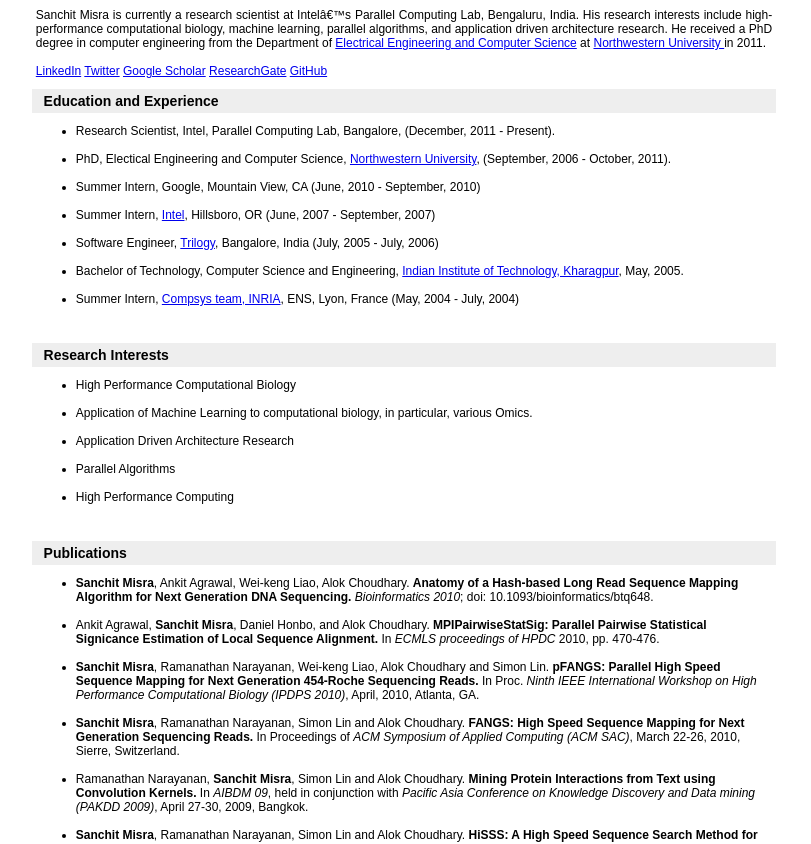
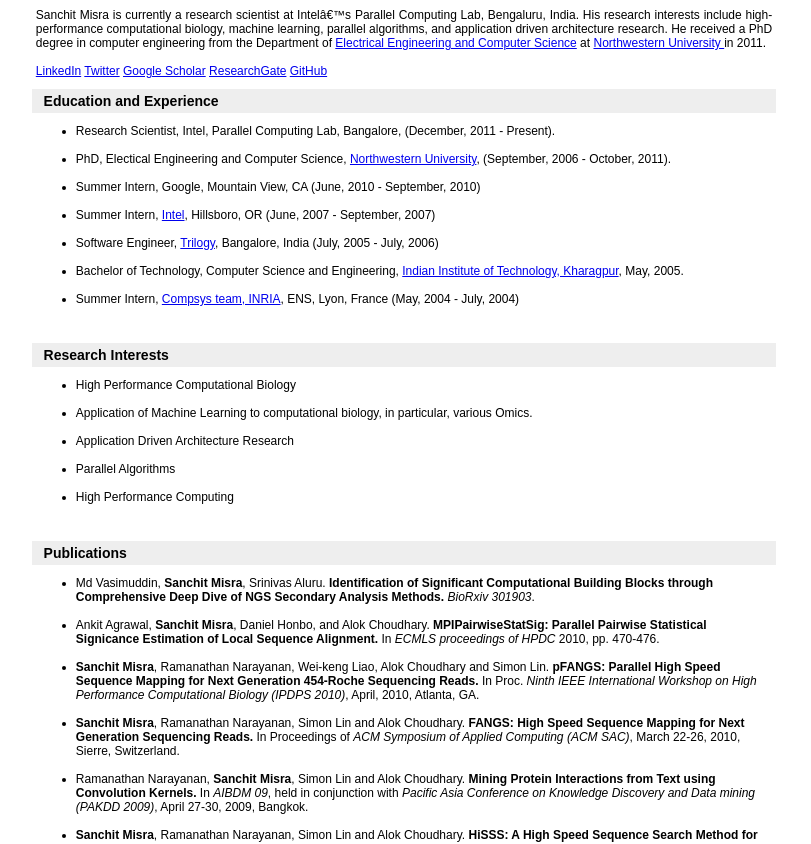
Before and after one commit to sanchit-misra/sanchit-misra.github.io, a plain HTML site: page index.html in a window 1280 px wide. Shown: the part 256-1100 px from the top of the page, without its empty margins (236-1047 px from the left). Drawn offline with Linux system fonts and the light colour scheme.

Commit message:
Added one publication

```diff
--- a/index.html
+++ b/index.html
@@ -191,9 +191,9 @@
 
     <tr><td class="style_word">
     <ul type=disc>
-    <li><b>Sanchit Misra</b>, Ankit Agrawal, Wei-keng Liao, Alok Choudhary. <b>Anatomy
-    of a Hash-based Long Read Sequence Mapping Algorithm for Next
-    Generation DNA Sequencing.</b> <i>Bioinformatics 2010</i>; doi: 10.1093/bioinformatics/btq648.
+    <li>Md Vasimuddin, <b>Sanchit Misra</b>, Srinivas Aluru.
+    <b> Identification of Significant Computational Building Blocks through Comprehensive Deep Dive of NGS Secondary Analysis Methods.</b>
+    <i>BioRxiv 301903</i>.
     </li><br>
     <li>Ankit Agrawal, <b>Sanchit Misra</b>, Daniel Honbo, and Alok Choudhary. <b>MPIPairwiseStatSig: Parallel
     Pairwise Statistical Signicance Estimation of Local Sequence Alignment.</b> In <i>ECMLS
```
